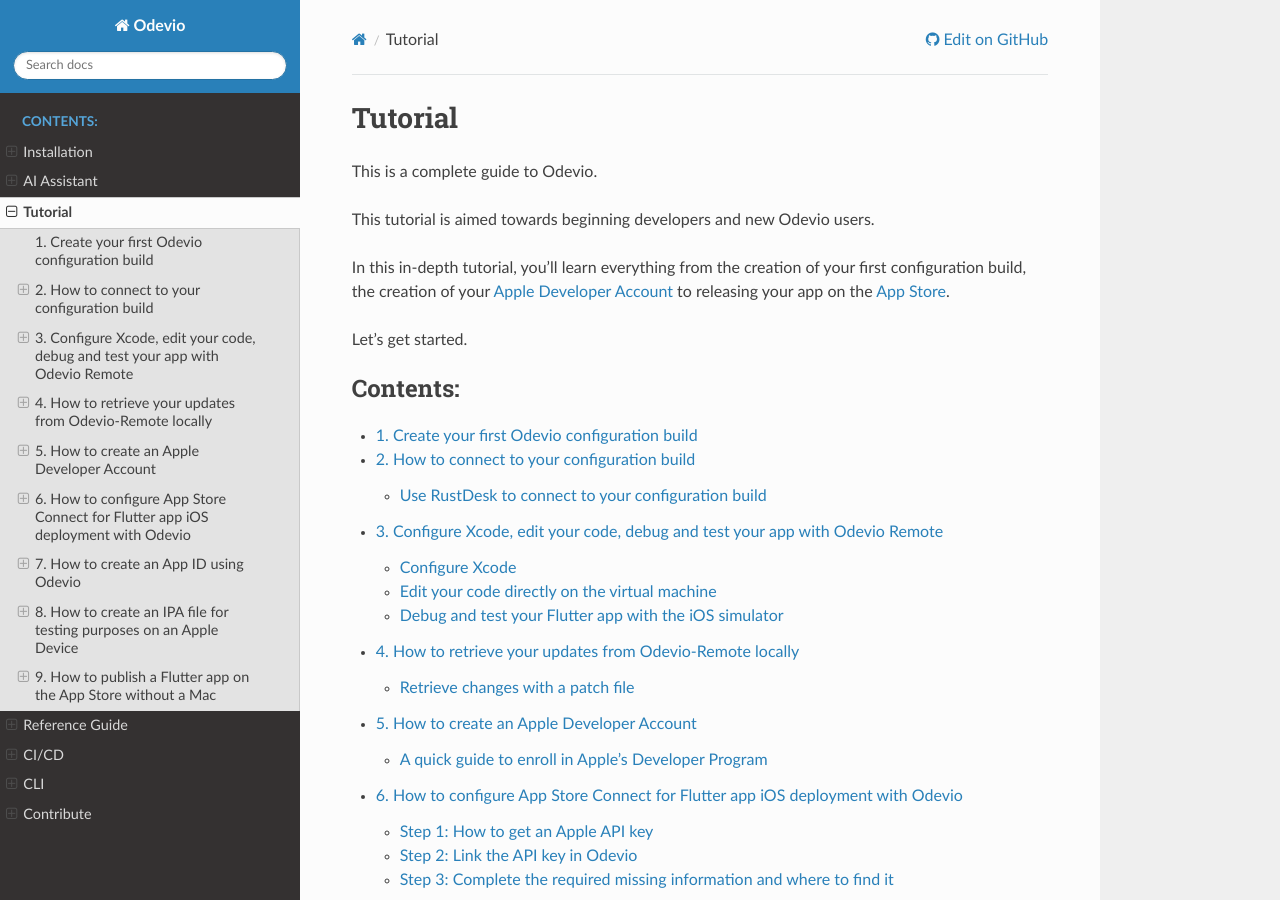
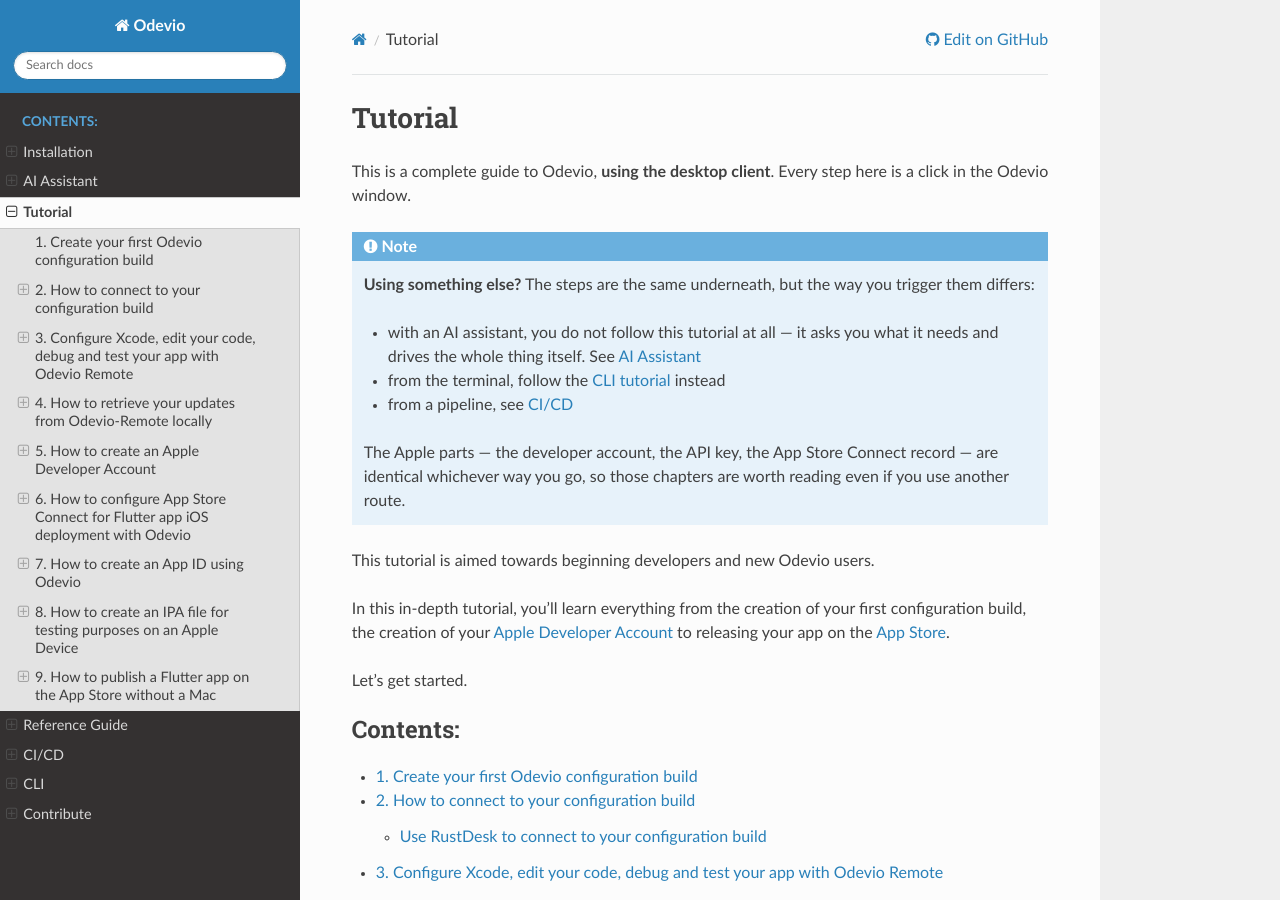
Before and after one commit to Odevio/Odevio-CLI, a Sphinx documentation site: the page built from docs/tutorial/index.txt, in a window 1280 px wide and 900 px high. Built offline with Sphinx 7.4.7 and the Read the Docs theme 3.1.0, drawn with Linux system fonts in a browser that asks for light colours.

Commit message:
docs: say which route each tutorial covers and point elsewhere

```diff
--- a/docs/tutorial/1_create_your_first_build.txt
+++ b/docs/tutorial/1_create_your_first_build.txt
@@ -5,6 +5,12 @@
 ===============================================
 
 If you are here, it means that you managed to install Odevio and have created your account.
+
+.. note::
+
+    This chapter uses the **desktop client**. If you are working with an AI assistant, you do not need any of
+    this — it creates the build for you. See :doc:`../ai_assistant/index`. From the terminal, see the
+    :doc:`CLI tutorial <../installation_cli/tutorial_cli/1_create_your_first_build>`.
 
 You are almost there, this is the only step you need to do to create your first configuration build.
 
--- a/docs/tutorial/index.txt
+++ b/docs/tutorial/index.txt
@@ -4,7 +4,20 @@
 Tutorial
 ========
 
-This is a complete guide to Odevio.
+This is a complete guide to Odevio, **using the desktop client**. Every step here is a click in the Odevio
+window.
+
+.. note::
+
+    **Using something else?** The steps are the same underneath, but the way you trigger them differs:
+
+    - with an AI assistant, you do not follow this tutorial at all — it asks you what it needs and drives the
+      whole thing itself. See :doc:`../ai_assistant/index`
+    - from the terminal, follow the :doc:`CLI tutorial <../installation_cli/tutorial_cli/index>` instead
+    - from a pipeline, see :doc:`../cicd/index`
+
+    The Apple parts — the developer account, the API key, the App Store Connect record — are identical
+    whichever way you go, so those chapters are worth reading even if you use another route.
 
 This tutorial is aimed towards beginning developers and new Odevio users.
 
```
